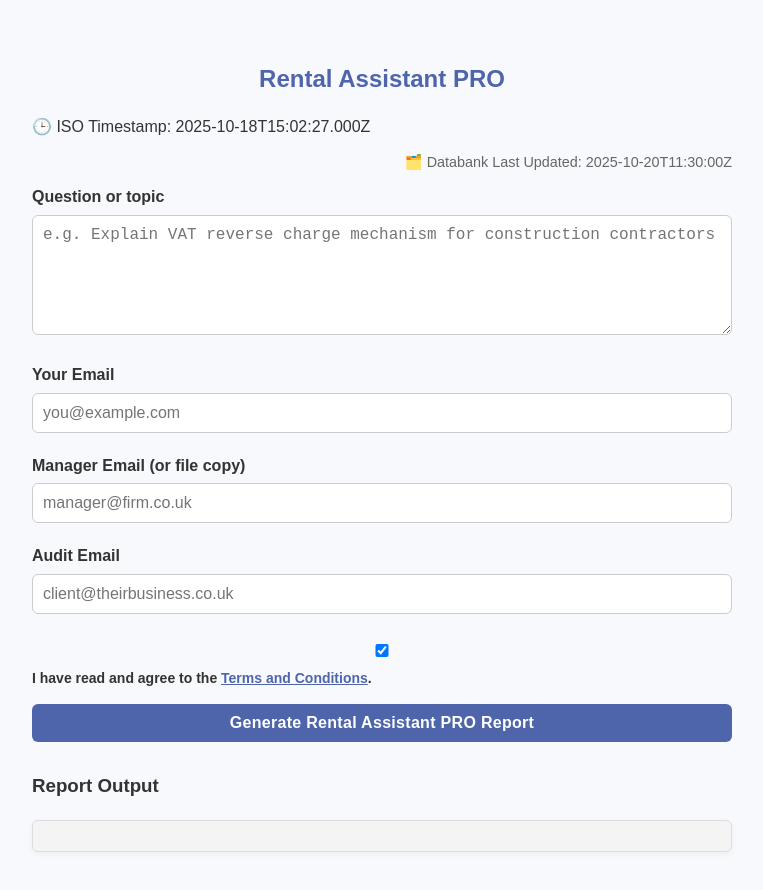
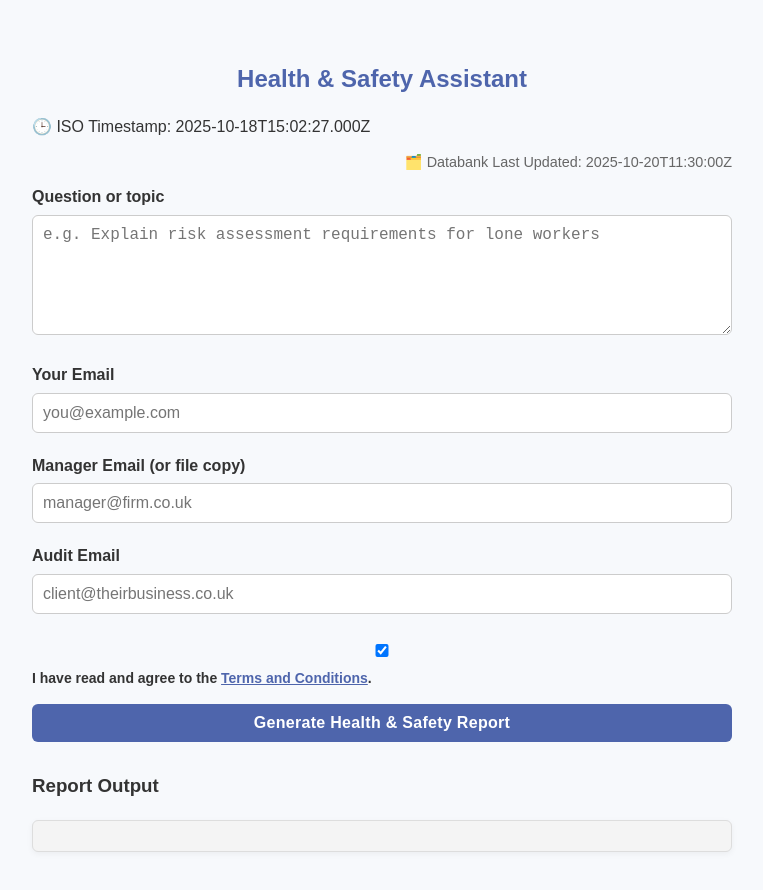
Before and after one commit to michaelwilliams-dev/hands-advice-assistant, a website: page public/hands.html in a window 1280 px wide. Shown: the whole page, without its empty margins (258-1021 px from the left). Drawn offline with Linux system fonts and the light colour scheme; no server answers.

Commit message:
Rename Rental Assistant to Health & Safety Assistant

```diff
--- a/public/hands.html
+++ b/public/hands.html
@@ -2,7 +2,7 @@
 <html lang="en">
 <head>
   <meta charset="UTF-8" />
-  <title>Rental Assistant PRO</title>
+  <title>Health & Safety Assistant</title>
   <link rel="stylesheet" href="style.css" />
   <meta name="viewport" content="width=device-width, initial-scale=1.0" />
   <style>
@@ -52,7 +52,6 @@
     }
     .terms-box a { color: #4e65ac; text-decoration: underline; }
 
-    /* ✅ NEW: Bold numbered section headings inside the output */
     #response {
       line-height: 1.5;
     }
@@ -61,7 +60,6 @@
       color: #4e65ac; /* AIVS blue */
     }
 
-    /* ✅ NEW: Databank timestamp style */
     #indexTimestamp, #budgetNotice {
       text-align: right;
       font-size: 0.9em;
@@ -72,15 +70,14 @@
   </style>
 </head>
 <body>
-  <h2>Rental Assistant PRO</h2>
+  <h2>Health & Safety Assistant</h2>
   <p>🕒 ISO Timestamp: <span id="iso-timestamp"></span></p>
 
   <div id="indexTimestamp">🗂️ Databank Last Updated: 2025-10-20T11:30:00Z</div>
 
-
   <label for="clarification">Question or topic</label>
   <textarea id="clarification"
-    placeholder="e.g. Explain VAT reverse charge mechanism for construction contractors"></textarea>
+    placeholder="e.g. Explain risk assessment requirements for lone workers"></textarea>
 
   <label for="email">Your Email</label>
   <input type="email" id="email" placeholder="you@example.com" />
@@ -91,7 +88,6 @@
   <label for="clientEmail">Audit Email</label>
   <input type="email" id="clientEmail" placeholder="client@theirbusiness.co.uk" />
 
-  <!-- ✅ Terms & Conditions checkbox (pre-ticked) -->
   <div class="terms-box">
     <label>
       <input type="checkbox" id="termsCheckbox" checked />
@@ -100,14 +96,13 @@
     </label>
   </div>
 
-  <button id="generate">Generate Rental Assistant PRO Report</button>
+  <button id="generate">Generate Health & Safety Report</button>
 
   <h3>Report Output</h3>
   <pre id="response"></pre>
 
   <script src="script.js?v=2025-10-16T11:45:00Z"></script>
 
-  <!-- ✅ Terms checkbox control -->
   <script>
     const termsCheckbox = document.getElementById("termsCheckbox");
     const generateBtn = document.getElementById("generate");
@@ -116,7 +111,6 @@
     });
   </script>
 
-  <!-- ✅ iframe auto-height broadcaster -->
   <script>
     function sendHeight() {
       window.parent.postMessage(
@@ -128,7 +122,6 @@
     new ResizeObserver(sendHeight).observe(document.body);
   </script>
 
-  <!-- ✅ Optional: automatic backend date fetch (if /index-date route exists) -->
   <script>
     async function loadIndexTimestamp() {
       try {
@@ -141,6 +134,11 @@
       }
     }
     window.addEventListener("load", loadIndexTimestamp);
+
+    document.addEventListener("DOMContentLoaded", () => {
+      const iso = new Date().toISOString();
+      document.getElementById("iso-timestamp").textContent = iso;
+    });
   </script>
 </body>
 </html>
```
